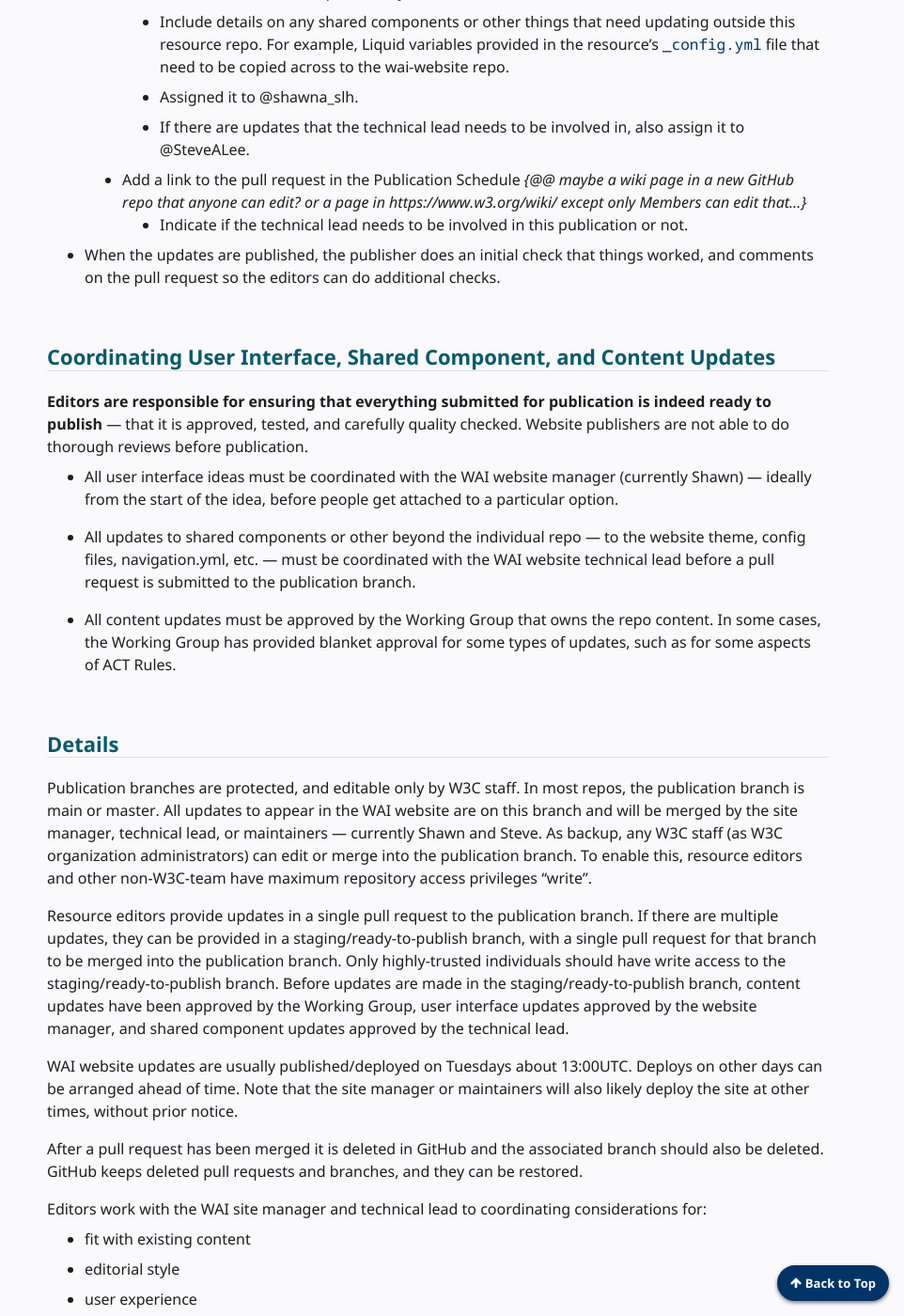
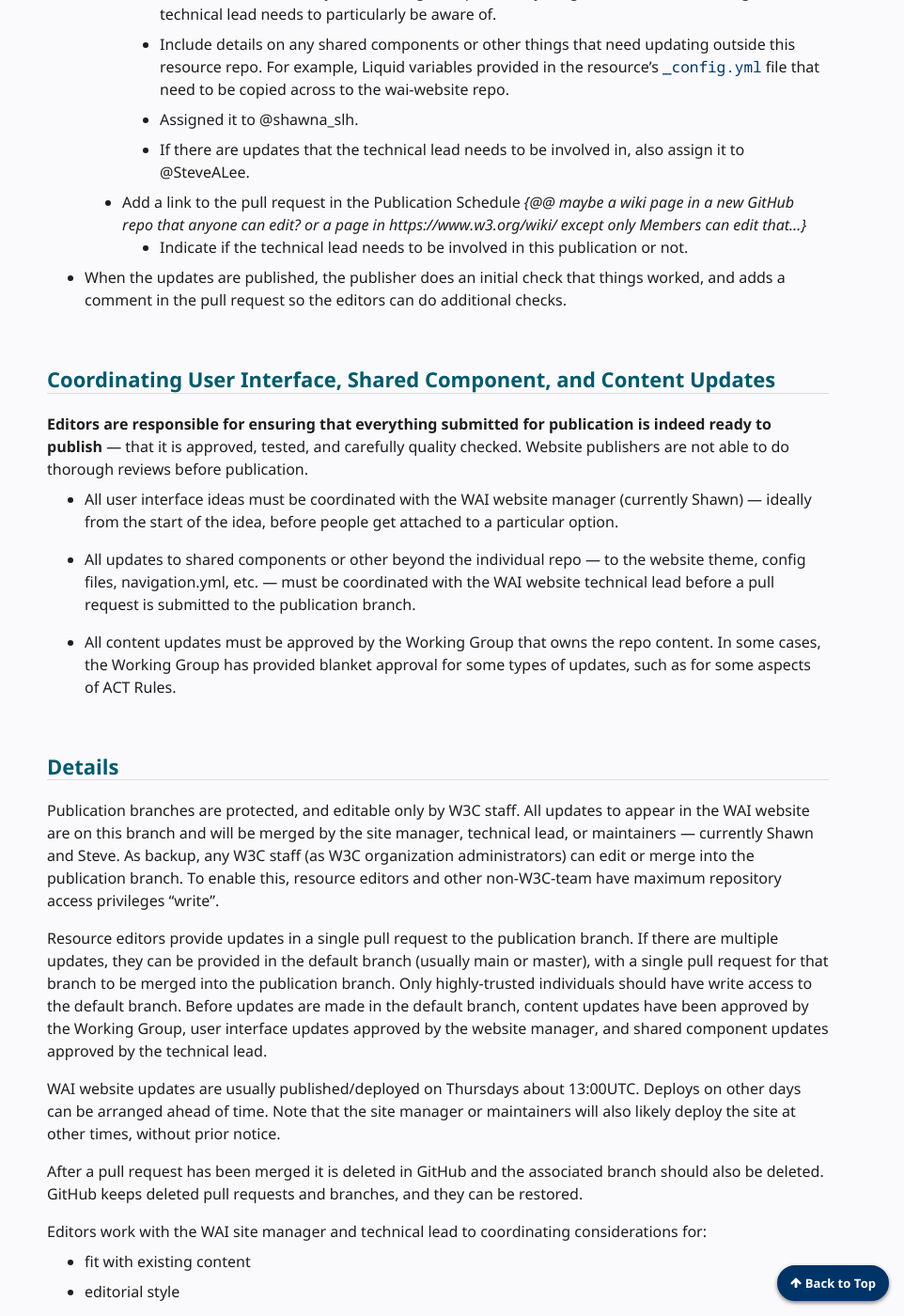
Before and after one commit to w3c/wai-website-theme, a Jekyll site: the page built from content/workflow.md, in a window 1280 px wide and 1400 px high, scrolled down 1458 px. Shown: the whole window at 94% size, without its empty margins (318-1280 px from the left). Built offline with Jekyll 4.4.1, drawn with Linux system fonts in a browser that asks for light colours; cached includes are drawn as plain includes; comment, search, counter and statistics services are not loaded; some of the changed text lies outside the part shown.

Commit message:
update that there is a separate publication branch

```diff
--- a/content/workflow.md
+++ b/content/workflow.md
@@ -26,17 +26,17 @@
 
 * One branch in each repository is designated as the publication branch. Publication branches are lightly [protected](https://docs.github.com/en/repositories/configuring-branches-and-merges-in-your-repository/defining-the-mergeability-of-pull-requests/about-protected-branches) so that all changes to the WAI website are merged only by the site manager, technical lead, or maintainers &mdash; currently Shawn and Steve.
 * Editors provide a single pull request to the publication branch when updates are ready for publication.
-* Scheduled updates are usually published/deployed on Tuesdays.
+* Scheduled updates are usually published/deployed on Thursdays.
 
 ## Workflow
 
 * Each Working Group and editorial team defines their own workflow for drafting, reviewing, approving, and submitting updates.
-  * All update work is carried out on feature branches. Several may be in progress at any time.
-  * If pull request are used during development they are made to a staging/ready-to-publish branch, NOT the publication branch
+  * <s>[no need to include this?] All update work is carried out on feature branches. Several may be in progress at any time.</s>
+  * Pull request used during development  are made to the default branch or other branches, NOT the publication branch.
   * Netlify previews are available for all pull requests.
   * Editors and/or project managers ensure [early coordination on user interface, shared component, and content updates](#coop), per below.
-* When an update is ready for publication, the editor merges it into the designated staging/ready-to-publish branch. (Or if there is a single simple update, they can just create a single pull request to the publication branch as in the next step)
-* When the editor wants the updates published, they:
+* <s>[not needed?] When updates are ready for publication, the editor merges it into the designated publication branch. (If there is a single simple update, they can just create a single pull request to the publication branch as in the next step)</s>
+* When the editor wants updates published, they:
   * Create a single pull request to the publication branch.
     * Include a brief summary of the changes. Explain everything that the website manager and/or technical lead needs to particularly be aware of.
     * Include details on any shared components or other things that need updating outside this resource repo. For example,  Liquid variables provided in the resource's `_config.yml` file that need to be copied across to the wai-website repo.
@@ -44,7 +44,7 @@
     * If there are updates that the technical lead needs to be involved in, also assign it to @SteveALee.
   * Add a link to the pull request in the Publication Schedule _{@@ maybe a wiki page in a new GitHub repo that anyone can edit? or a page in https://www.w3.org/wiki/ except only Members can edit that...}_
     * Indicate if the technical lead needs to be involved in this publication or not.
-* When the updates are published, the publisher does an initial check that things worked, and comments on the pull request so the editors can do additional checks.
+* When the updates are published, the publisher does an initial check that things worked, and adds a comment in the pull request so the editors can do additional checks.
 
 ## Coordinating User Interface, Shared Component, and Content Updates {#coop}
 
@@ -58,11 +58,11 @@
 
 ## Details
 
-Publication branches are protected, and editable only by W3C staff. In most repos, the publication branch is main or master. All updates to appear in the WAI website are on this branch and will be merged by the site manager, technical lead, or maintainers &mdash; currently Shawn and Steve. As backup, any W3C staff (as W3C organization administrators) can edit or merge into the publication branch. To enable this, resource editors and other non-W3C-team have maximum repository access privileges "write".
+Publication branches are protected, and editable only by W3C staff. All updates to appear in the WAI website are on this branch and will be merged by the site manager, technical lead, or maintainers &mdash; currently Shawn and Steve. As backup, any W3C staff (as W3C organization administrators) can edit or merge into the publication branch. To enable this, resource editors and other non-W3C-team have maximum repository access privileges "write".
 
-Resource editors provide updates in a single pull request to the publication branch. If there are multiple updates, they can be provided in a staging/ready-to-publish branch, with a single pull request for that branch to be merged into the publication branch. Only highly-trusted individuals should have write access to the staging/ready-to-publish branch. Before updates are made in the staging/ready-to-publish branch, content updates have been approved by the Working Group, user interface updates approved by the website manager, and shared component updates approved by the technical lead.
+Resource editors provide updates in a single pull request to the publication branch. If there are multiple updates, they can be provided in the default branch (usually main or master), with a single pull request for that branch to be merged into the publication branch. Only highly-trusted individuals should have write access to the default branch. Before updates are made in the default branch, content updates have been approved by the Working Group, user interface updates approved by the website manager, and shared component updates approved by the technical lead.
 
-WAI website updates are usually published/deployed on Tuesdays about 13:00UTC. Deploys on other days can be arranged ahead of time. Note that the site manager or maintainers will also likely deploy the site at other times, without prior notice.
+WAI website updates are usually published/deployed on Thursdays about 13:00UTC. Deploys on other days can be arranged ahead of time. Note that the site manager or maintainers will also likely deploy the site at other times, without prior notice.
 
 After a pull request has been merged it is deleted in GitHub and the associated branch should also be deleted. GitHub keeps deleted pull requests and branches, and they can be restored.
 
```
